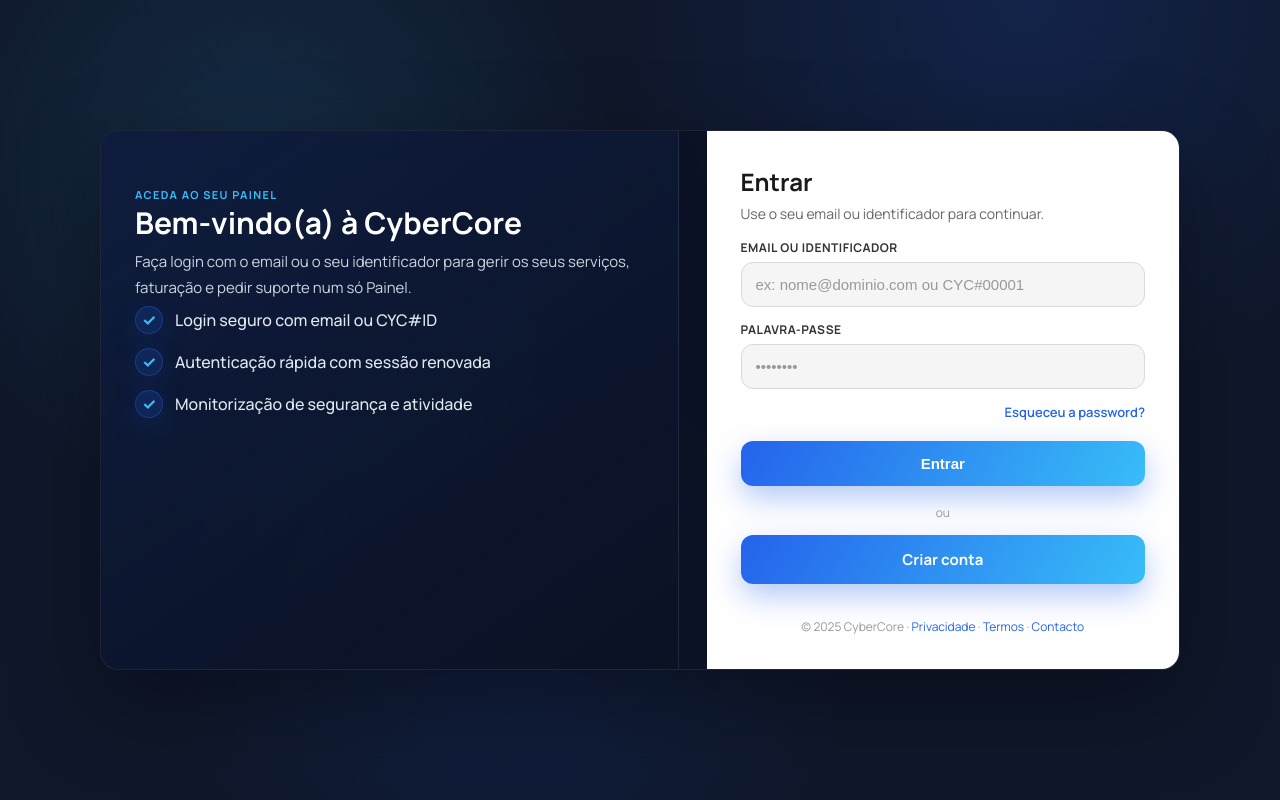
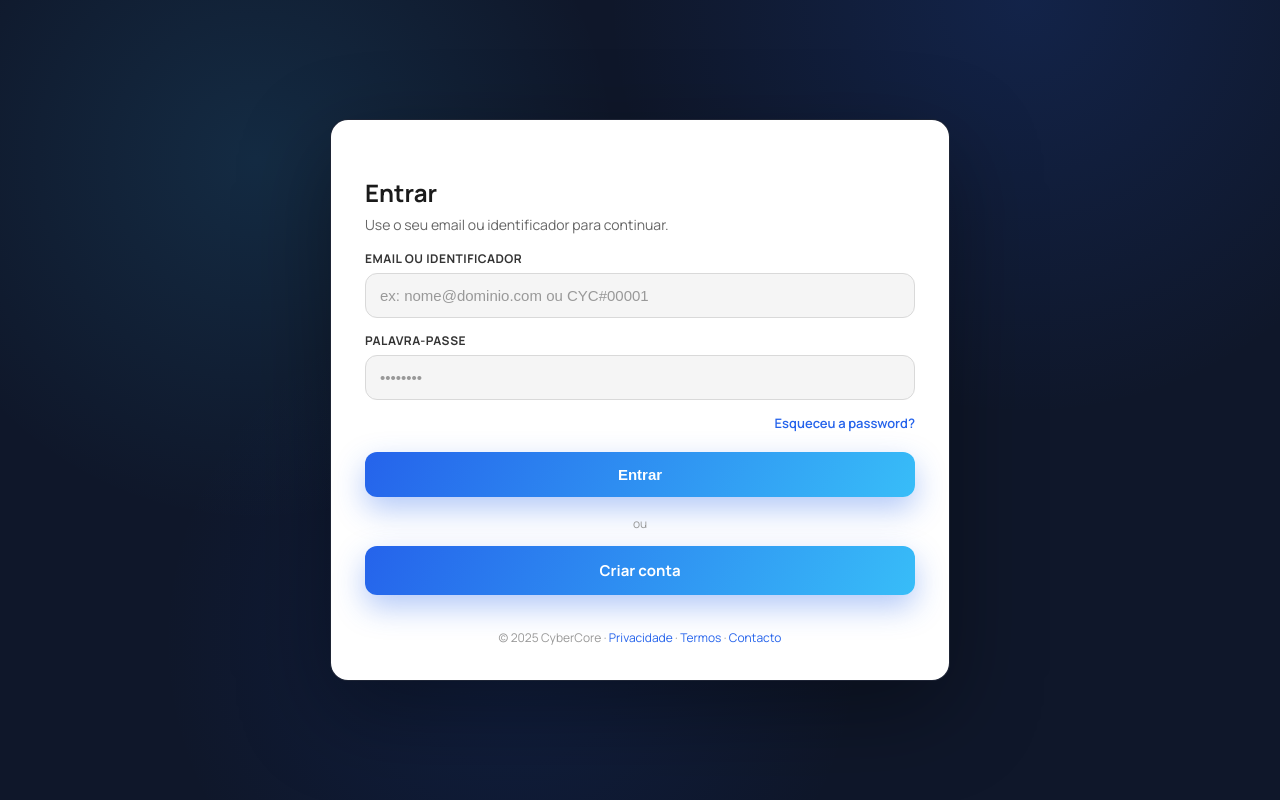
Before and after one commit to vascoferreira2001/cybercore, a PHP site: page /cybercore/login.php in a window 1280 px wide. Run offline with PHP 8.4, Linux system fonts and the light colour scheme; data comes from the database, SQL or seed files in the repository; some libraries are stand-ins or nearby versions.

Commit message:
Alteração do Login

```diff
--- a/login.php
+++ b/login.php
@@ -89,27 +89,12 @@ if ($_SERVER['REQUEST_METHOD'] === 'POST') {
 </head>
 <body class="auth" <?php echo $theme['backgroundStyle'] ? 'style="' . $theme['backgroundStyle'] . '"' : ''; ?>>
 
-<div class="shell">
-  <div class="hero">
-    <div>
+<div class="shell single">
+  <div class="panel">
+    <div class="panel-header">
       <div class="hero-header">
         <div class="hero-logo"><?php renderAuthLogo($theme['logoUrl']); ?></div>
       </div>
-
-      <p style="text-transform: uppercase; letter-spacing: 0.12em; font-size: 11px; color: var(--accent-2); font-weight: 700;">Aceda ao seu painel</p>
-      <h1 class="hero-title">Bem-vindo(a) à CyberCore</h1>
-      <p class="hero-subtitle">Faça login com o email ou o seu identificador para gerir os seus serviços, faturação e pedir suporte num só Painel.</p>
-
-      <ul class="hero-list">
-        <li><span class="check">✓</span> Login seguro com email ou CYC#ID</li>
-        <li><span class="check">✓</span> Autenticação rápida com sessão renovada</li>
-        <li><span class="check">✓</span> Monitorização de segurança e atividade</li>
-      </ul>
-    </div>
-  </div>
-
-  <div class="panel">
-    <div class="panel-header">
       <h1>Entrar</h1>
       <p>Use o seu email ou identificador para continuar.</p>
     </div>
```
